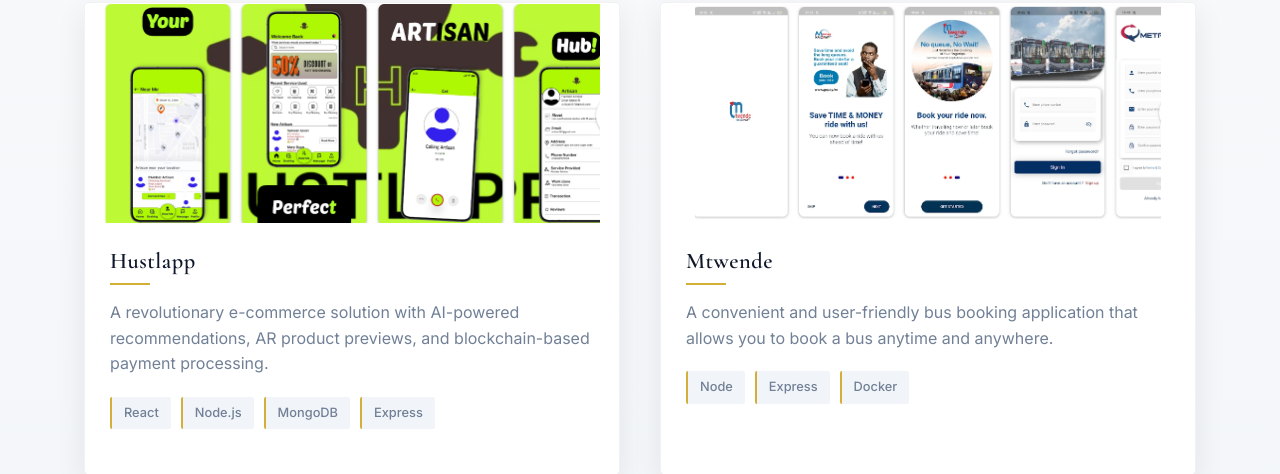
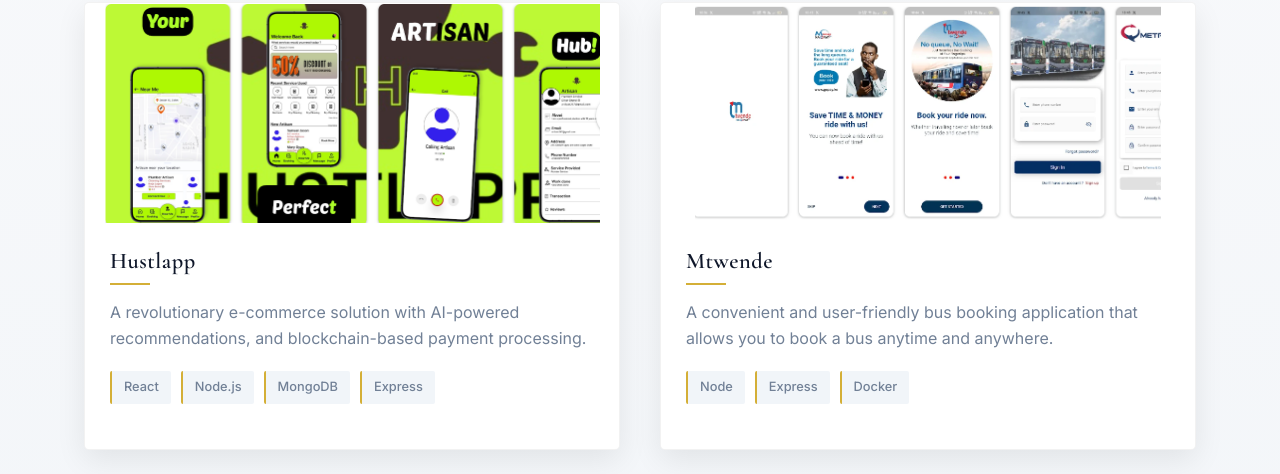
Before and after one commit to Candy-Chebet/portfolio, a plain HTML site: page index.html in a window 1280 px wide. Shown: the part 1888-2362 px from the top of the page. Drawn offline with nearby package versions, Linux system fonts and the light colour scheme.

Commit message:
portfolio

```diff
--- a/index.html
+++ b/index.html
@@ -1375,7 +1375,7 @@
                     </div>
                     <div class="project-info">
                         <h3>Hustlapp</h3>
-                        <p>A revolutionary e-commerce solution with AI-powered recommendations, AR product previews, and blockchain-based payment processing.</p>
+                        <p>A revolutionary e-commerce solution with AI-powered recommendations, and blockchain-based payment processing.</p>
                         <div class="project-tech">
                             <span class="tech-tag">React</span>
                             <span class="tech-tag">Node.js</span>
```
